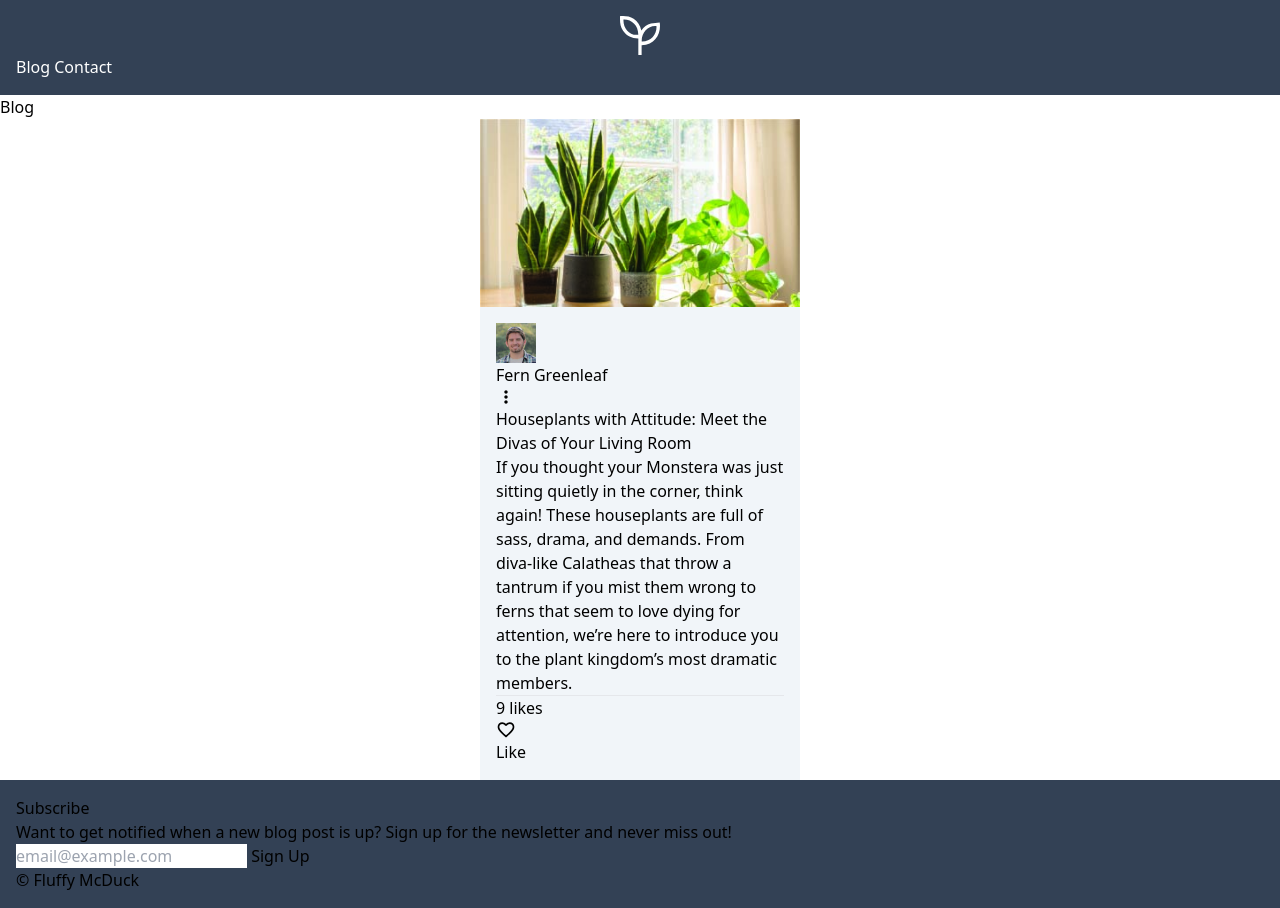
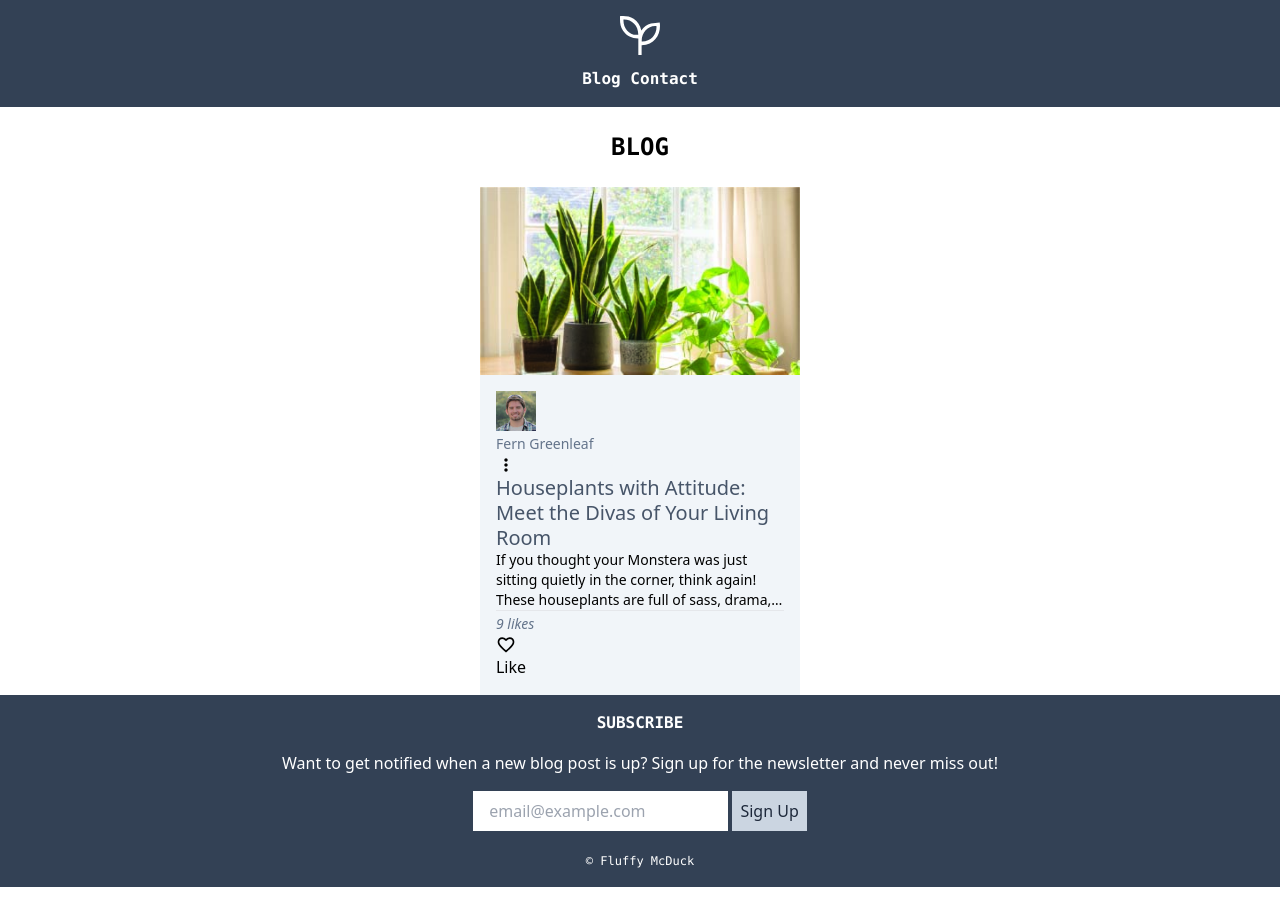
Before and after one commit to Dessire1012/Garden-Blog, a plain HTML site: page index.html in a window 1280 px wide. After the commit the page ends 887 px from the top, so only its background shows below. Drawn offline with nearby package versions, Linux system fonts and the light colour scheme.

Commit message:
Enhance blog layout regarding fonts and sizing

```diff
--- a/index.html
+++ b/index.html
@@ -6,7 +6,7 @@
     <script src="https://cdn.tailwindcss.com"></script>
   </head>
   <body>
-    <header class="bg-slate-700 text-white p-4">
+    <header class="bg-slate-700 text-white text-center p-4">
       <section>
         <svg
           class="w-10 mx-auto"
@@ -20,14 +20,16 @@
           />
         </svg>
       </section>
-      <nav>
+      <nav class="font-bold font-mono pt-3">
         <a href="#">Blog</a>
         <a href="#">Contact</a>
       </nav>
     </header>
 
     <main>
-      <h2>Blog</h2>
+      <h2 class="text-center text-2xl font-bold font-mono my-6 uppercase">
+        Blog
+      </h2>
 
       <!-- CARD CONTAINER -->
       <section class="w-11/12 mx-auto">
@@ -49,7 +51,7 @@
                     src="img/author_fern.jpg"
                     alt="Fern Greenleaf"
                   />
-                  <span>Fern Greenleaf</span>
+                  <span class="text-sm text-slate-500">Fern Greenleaf</span>
                 </section>
                 <svg height="20px" viewBox="0 -960 960 960" width="20px">
                   <path
@@ -63,10 +65,10 @@
 
             <!-- CARD BODY -->
             <section>
-              <h2>
+              <h2 class="font-medium text-xl leading-tight text-slate-600">
                 Houseplants with Attitude: Meet the Divas of Your Living Room
               </h2>
-              <p>
+              <p class="line-clamp-3 text-sm">
                 If you thought your Monstera was just sitting quietly in the
                 corner, think again! These houseplants are full of sass, drama,
                 and demands. From diva-like Calatheas that throw a tantrum if
@@ -81,7 +83,7 @@
 
             <!-- CARD FOOTER -->
             <section>
-              <span>9 likes</span>
+              <span class="text-sm text-slate-500 italic">9 likes</span>
               <svg
                 xmlns="http://www.w3.org/2000/svg"
                 height="20px"
@@ -102,19 +104,27 @@
       </section>
       <!--CARD CONTAINER END-->
     </main>
-    <footer class="bg-slate-700 p-4">
+    <footer class="bg-slate-700 p-4 text-white text-center mt-auto">
       <!-- FOOTER CONTENT -->
       <section>
-        <h3>Subscribe</h3>
+        <h3 class="font-bold uppercase font-mono mb-4">Subscribe</h3>
         <p>
           Want to get notified when a new blog post is up? Sign up for the
           newsletter and never miss out!
         </p>
-        <form>
-          <input type="email" placeholder="email@example.com" />
-          <input type="submit" value="Sign Up" />
+        <form class="my-4">
+          <input
+            class="p-2 text-slate-800 pl-4"
+            type="email"
+            placeholder="email@example.com"
+          />
+          <input
+            class="bg-slate-300 text-slate-800 p-2 font-medium"
+            type="submit"
+            value="Sign Up"
+          />
         </form>
-        <span>&copy; Fluffy McDuck</span>
+        <span class="text-xs font-mono">&copy; Fluffy McDuck</span>
       </section>
     </footer>
     <!-- FOOTER CONTENT END -->
```
